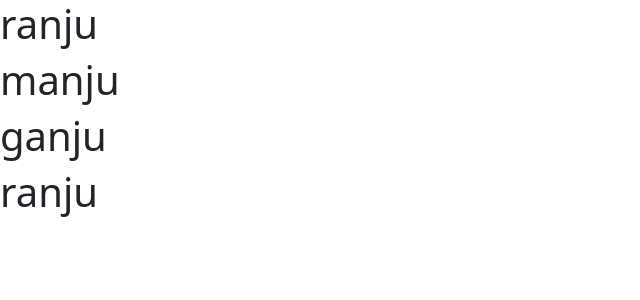
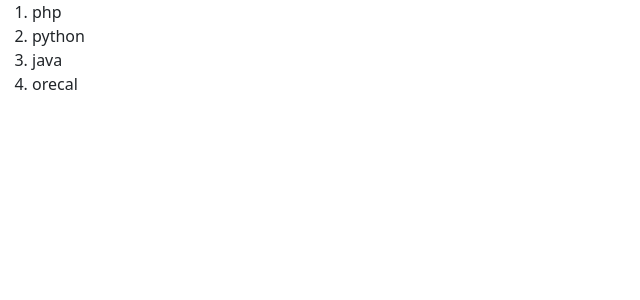
Before and after one commit to Jitendra0987/React, a React (Vite) app: page / in a window 1280 px wide. Shown: the top 300 px of the page, without its empty margins (0-640 px from the left). Built offline with nearby package versions, Linux system fonts and the light colour scheme.

Commit message:
map method single element

```diff
--- a/src/App.jsx
+++ b/src/App.jsx
@@ -1,17 +1,11 @@
+
+const subject=["php","python","java","orecal"];
 const App=()=>{
-  const naam=["ranju","manju","ganju","ranju"]
+const student=subject.map((key)=> <li>{key}</li>)
 
-  const colec=naam.map((idea)=>{
-    return(
-      <>
-         <h1>{idea}</h1>
-      </>
-    )
-  })
-  return(
-    <>
-      {colec}
-    </>
-  )
-}
+return(
+  <>
+<ol>{student}</ol>
+  </>
+)}
 export default App;
```
